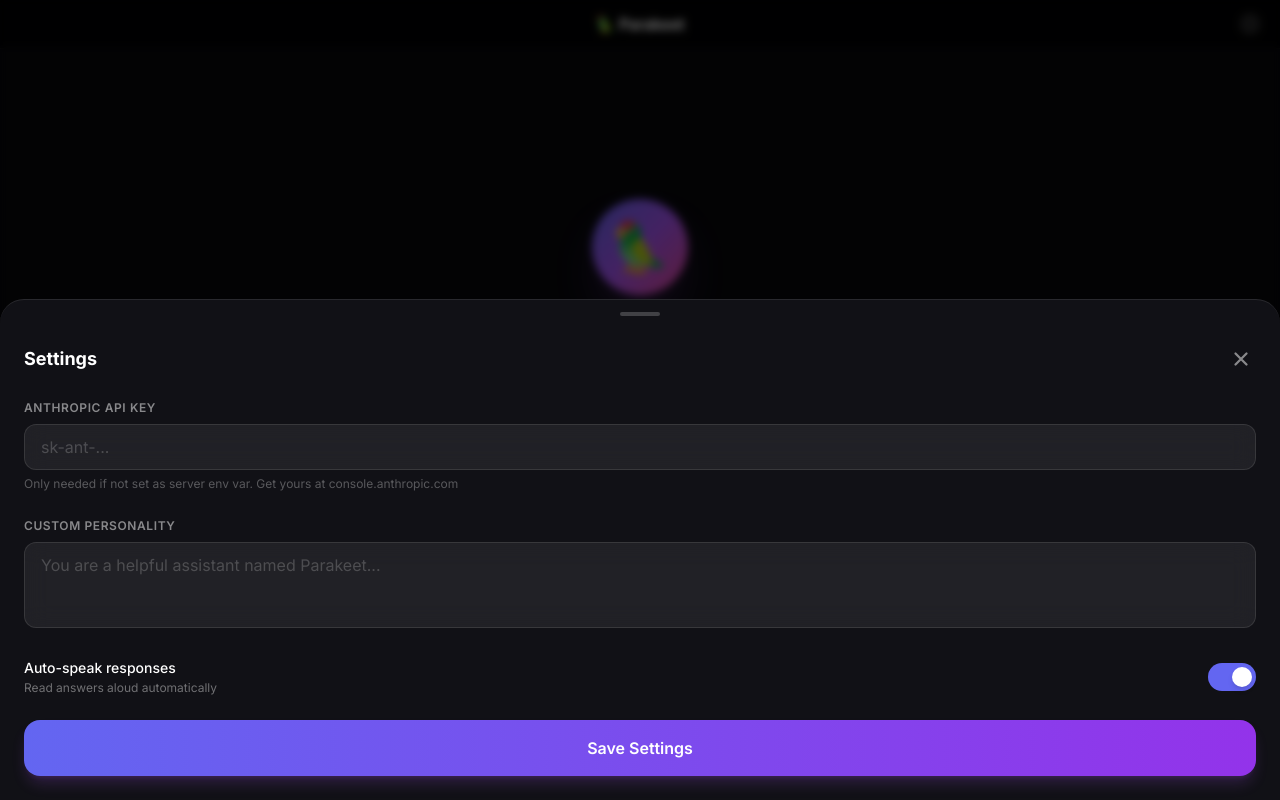
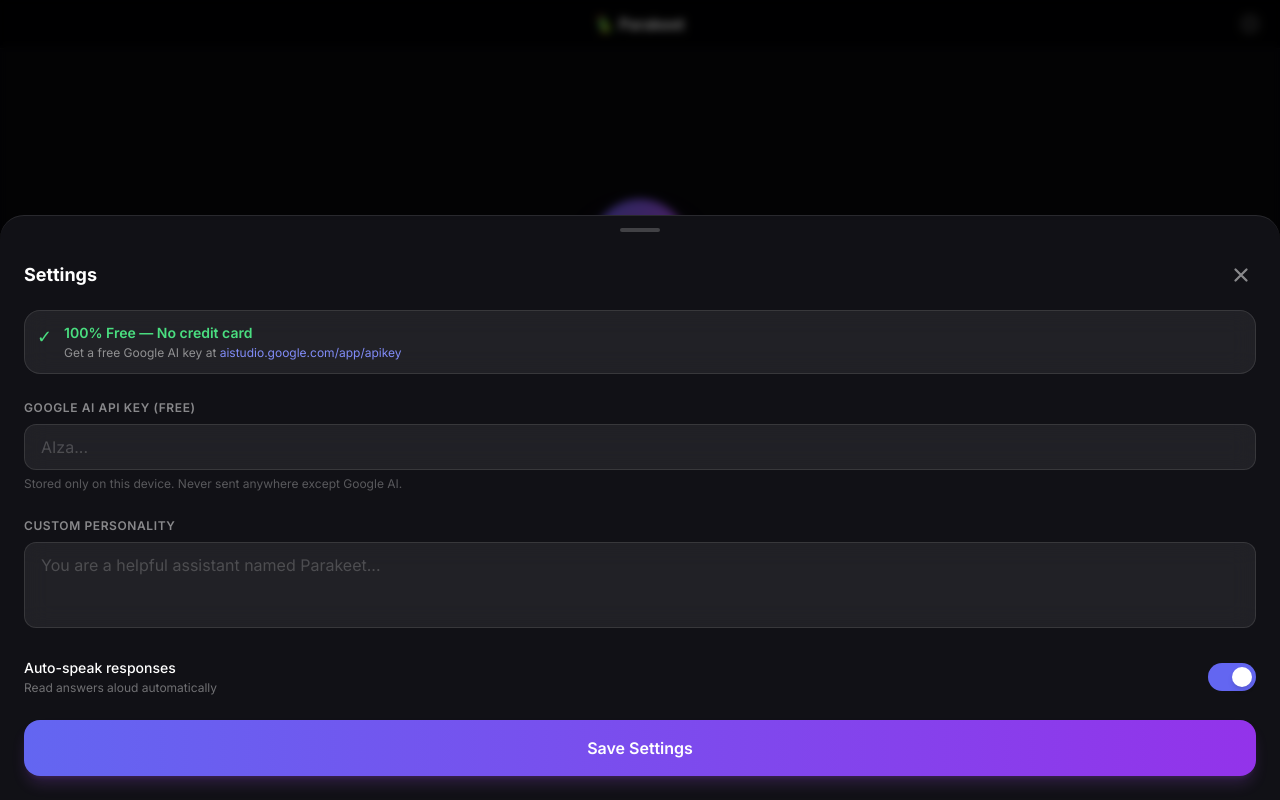
Before and after one commit to tech-programming-hub/lead_intelligence_agent, a Next.js app in the folder parakeet-ai/: page / in a window 1280 px wide. Built offline with nearby package versions, Linux system fonts and the light colour scheme.

Commit message:
feat: switch to Google Gemini (free, no billing) — remove Anthropic SDK

```diff
--- a/parakeet-ai/package.json
+++ b/parakeet-ai/package.json
@@ -9,7 +9,7 @@
     "lint": "next lint"
   },
   "dependencies": {
-    "@anthropic-ai/sdk": "^0.36.3",
+    "@google/generative-ai": "^0.24.1",
     "next": "14.2.5",
     "react": "^18",
     "react-dom": "^18"
--- a/parakeet-ai/src/components/ChatInterface.tsx
+++ b/parakeet-ai/src/components/ChatInterface.tsx
@@ -1,7 +1,7 @@
 'use client';
 
 import { useState, useRef, useEffect, useCallback } from 'react';
-import Anthropic from '@anthropic-ai/sdk';
+import { GoogleGenerativeAI } from '@google/generative-ai';
 import MessageBubble, { Message } from './MessageBubble';
 import VoiceButton from './VoiceButton';
 import SettingsModal from './SettingsModal';
@@ -14,7 +14,7 @@ If asked who you are, say you're Parakeet, a personal AI assistant.`;
 const QUICK_PROMPTS = [
   'What can you do?',
   'Tell me a joke 😄',
-  'Explain something complex simply',
+  'Explain something simply',
   'Help me brainstorm',
 ];
 
@@ -42,9 +42,7 @@ export default function ChatInterface() {
     setApiKey(savedKey);
     setSystemPrompt(savedPrompt);
     setAutoSpeak(savedSpeak);
-    if (!savedKey) {
-      setTimeout(() => setShowSettings(true), 600);
-    }
+    if (!savedKey) setTimeout(() => setShowSettings(true), 600);
   }, []);
 
   useEffect(() => {
@@ -79,7 +77,7 @@ export default function ChatInterface() {
       setError('');
 
       if (!apiKey) {
-        setError('Add your Anthropic API key in Settings to start chatting.');
+        setError('Add your free Google AI API key in Settings to start chatting.');
         setShowSettings(true);
         return;
       }
@@ -98,45 +96,53 @@ export default function ChatInterface() {
         timestamp: new Date(),
       };
 
+      // capture current messages BEFORE state update (for history)
+      const prevMessages = messages;
+
       setMessages((prev) => [...prev, userMsg, assistantMsg]);
       setInput('');
       setTranscript('');
       setIsLoading(true);
 
       try {
-        const client = new Anthropic({ apiKey: apiKey.trim(), dangerouslyAllowBrowser: true });
-        const history = [...messages, userMsg].map((m) => ({
-          role: m.role as 'user' | 'assistant',
-          content: m.content,
+        const genAI = new GoogleGenerativeAI(apiKey.trim());
+        const model = genAI.getGenerativeModel({
+          model: 'gemini-1.5-flash',
+          systemInstruction: systemPrompt?.trim() || DEFAULT_SYSTEM,
+        });
+
+        // Build conversation history (all previous messages)
+        const history = prevMessages.map((m) => ({
+          role: m.role === 'assistant' ? 'model' : 'user',
+          parts: [{ text: m.content }],
         }));
 
-        const stream = client.messages.stream({
-          model: 'claude-haiku-4-5-20251001',
-          max_tokens: 1024,
-          system: systemPrompt?.trim() || DEFAULT_SYSTEM,
-          messages: history,
+        const chat = model.startChat({
+          history,
+          generationConfig: { maxOutputTokens: 1024 },
         });
 
+        const result = await chat.sendMessageStream(trimmed);
+
         let fullText = '';
-        for await (const chunk of stream) {
-          if (chunk.type === 'content_block_delta' && chunk.delta.type === 'text_delta') {
-            fullText += chunk.delta.text;
-            setMessages((prev) =>
-              prev.map((m) => (m.id === assistantId ? { ...m, content: fullText } : m))
-            );
-          }
+        for await (const chunk of result.stream) {
+          const chunkText = chunk.text();
+          fullText += chunkText;
+          setMessages((prev) =>
+            prev.map((m) => (m.id === assistantId ? { ...m, content: fullText } : m))
+          );
         }
 
         if (fullText) speakText(fullText);
       } catch (err: any) {
         const msg =
-          err?.status === 401
+          err?.message?.includes('API_KEY') || err?.message?.includes('API key')
             ? 'Invalid API key. Please check your key in Settings.'
             : err?.message || 'Something went wrong. Please try again.';
         setMessages((prev) =>
           prev.map((m) => (m.id === assistantId ? { ...m, content: `⚠️ ${msg}` } : m))
         );
-        if (err?.status === 401) setError(msg);
+        if (msg.includes('key')) setError(msg);
       } finally {
         setIsLoading(false);
       }
@@ -157,7 +163,6 @@ export default function ChatInterface() {
     recognition.lang = 'en-US';
 
     recognition.onstart = () => setIsRecording(true);
-
     recognition.onresult = (event: any) => {
       let interim = '';
       let final = '';
@@ -174,12 +179,7 @@ export default function ChatInterface() {
         setTranscript(interim);
       }
     };
-
-    recognition.onerror = () => {
-      setIsRecording(false);
-      setTranscript('');
-    };
-
+    recognition.onerror = () => { setIsRecording(false); setTranscript(''); };
     recognition.onend = () => setIsRecording(false);
 
     recognitionRef.current = recognition;
@@ -254,10 +254,7 @@ export default function ChatInterface() {
             {error && (
               <div className="glass rounded-2xl p-4 text-sm text-orange-300 max-w-xs text-left">
                 ⚠️ {error}
-                <button
-                  onClick={() => setShowSettings(true)}
-                  className="block mt-2 text-indigo-400 underline"
-                >
+                <button onClick={() => setShowSettings(true)} className="block mt-2 text-indigo-400 underline">
                   Open Settings →
                 </button>
               </div>
@@ -282,14 +279,12 @@ export default function ChatInterface() {
         <div ref={messagesEndRef} />
       </div>
 
-      {/* Transcript preview */}
       {transcript && (
         <div className="px-5 py-2 text-white/50 text-sm italic border-t border-white/[0.06] bg-black/50 flex-shrink-0">
           {transcript}
         </div>
       )}
 
-      {/* Speaking indicator */}
       {isSpeaking && (
         <div className="px-4 pb-1 flex-shrink-0">
           <button
@@ -298,11 +293,7 @@ export default function ChatInterface() {
           >
             <div className="flex gap-0.5 items-center">
               {[1, 2, 3, 4, 5].map((i) => (
-                <div
-                  key={i}
-                  className="wave-bar w-1 bg-indigo-400 rounded-full"
-                  style={{ animationDelay: `${(i - 1) * 0.12}s` }}
-                />
+                <div key={i} className="wave-bar w-1 bg-indigo-400 rounded-full" style={{ animationDelay: `${(i - 1) * 0.12}s` }} />
               ))}
             </div>
             <span>Speaking… tap to stop</span>
@@ -315,13 +306,7 @@ export default function ChatInterface() {
         className="flex-shrink-0 px-4 pt-3 bg-black/70 backdrop-blur-xl border-t border-white/[0.06]"
         style={{ paddingBottom: 'calc(env(safe-area-inset-bottom) + 12px)' }}
       >
-        <form
-          onSubmit={(e) => {
-            e.preventDefault();
-            sendMessage(input);
-          }}
-          className="flex items-center gap-3"
-        >
+        <form onSubmit={(e) => { e.preventDefault(); sendMessage(input); }} className="flex items-center gap-3">
           <div className="flex-1 glass rounded-2xl flex items-center px-4 py-3 min-h-[48px]">
             <input
               ref={inputRef}
@@ -339,28 +324,14 @@ export default function ChatInterface() {
                 disabled={isLoading}
                 className="ml-2 w-8 h-8 rounded-full bg-gradient-to-br from-indigo-500 to-purple-600 flex items-center justify-center active:opacity-80 transition-opacity flex-shrink-0"
               >
-                <svg
-                  width="14"
-                  height="14"
-                  viewBox="0 0 24 24"
-                  fill="none"
-                  stroke="white"
-                  strokeWidth="2.5"
-                  strokeLinecap="round"
-                  strokeLinejoin="round"
-                >
+                <svg width="14" height="14" viewBox="0 0 24 24" fill="none" stroke="white" strokeWidth="2.5" strokeLinecap="round" strokeLinejoin="round">
                   <line x1="22" y1="2" x2="11" y2="13" />
                   <polygon points="22 2 15 22 11 13 2 9 22 2" />
                 </svg>
               </button>
             )}
           </div>
-          <VoiceButton
-            isRecording={isRecording}
-            isLoading={isLoading}
-            onStart={startRecording}
-            onStop={stopRecording}
-          />
+          <VoiceButton isRecording={isRecording} isLoading={isLoading} onStart={startRecording} onStop={stopRecording} />
         </form>
       </div>
 
--- a/parakeet-ai/src/components/SettingsModal.tsx
+++ b/parakeet-ai/src/components/SettingsModal.tsx
@@ -19,7 +19,6 @@ export default function SettingsModal({ apiKey, systemPrompt, autoSpeak, onClose
     <div className="fixed inset-0 z-50 flex items-end">
       <div className="absolute inset-0 bg-black/60 backdrop-blur-sm" onClick={onClose} />
       <div className="relative w-full bg-[#111116] border-t border-white/10 rounded-t-3xl px-6 pb-[calc(env(safe-area-inset-bottom)+24px)] pt-6 space-y-5">
-        {/* Handle */}
         <div className="absolute top-3 left-1/2 -translate-x-1/2 w-10 h-1 rounded-full bg-white/20" />
 
         <div className="flex items-center justify-between">
@@ -31,21 +30,39 @@ export default function SettingsModal({ apiKey, systemPrompt, autoSpeak, onClose
           </button>
         </div>
 
+        {/* Free API Key notice */}
+        <div className="glass rounded-2xl p-3 flex gap-3 items-start">
+          <span className="text-green-400 text-lg">✓</span>
+          <div>
+            <p className="text-sm font-semibold text-green-400">100% Free — No credit card</p>
+            <p className="text-xs text-white/50 mt-0.5">
+              Get a free Google AI key at{' '}
+              <span className="text-indigo-400">aistudio.google.com/app/apikey</span>
+            </p>
+          </div>
+        </div>
+
         <div className="space-y-1.5">
-          <label className="text-xs font-semibold text-white/50 uppercase tracking-wider">Anthropic API Key</label>
+          <label className="text-xs font-semibold text-white/50 uppercase tracking-wider">
+            Google AI API Key (Free)
+          </label>
           <input
             type="password"
             value={key}
             onChange={(e) => setKey(e.target.value)}
-            placeholder="sk-ant-..."
+            placeholder="AIza..."
             style={{ fontSize: '16px' }}
-            className="w-full glass rounded-xl px-4 py-3 text-sm text-white placeholder-white/20 outline-none focus:border-indigo-500/50"
+            className="w-full glass rounded-xl px-4 py-3 text-sm text-white placeholder-white/20 outline-none"
           />
-          <p className="text-xs text-white/30">Only needed if not set as server env var. Get yours at console.anthropic.com</p>
+          <p className="text-xs text-white/30">
+            Stored only on this device. Never sent anywhere except Google AI.
+          </p>
         </div>
 
         <div className="space-y-1.5">
-          <label className="text-xs font-semibold text-white/50 uppercase tracking-wider">Custom Personality</label>
+          <label className="text-xs font-semibold text-white/50 uppercase tracking-wider">
+            Custom Personality
+          </label>
           <textarea
             value={prompt}
             onChange={(e) => setPrompt(e.target.value)}
@@ -63,15 +80,9 @@ export default function SettingsModal({ apiKey, systemPrompt, autoSpeak, onClose
           </div>
           <button
             onClick={() => setSpeak(!speak)}
-            className={`w-12 h-7 rounded-full transition-colors duration-200 flex items-center px-1 ${
-              speak ? 'bg-indigo-500' : 'bg-white/20'
-            }`}
+            className={`w-12 h-7 rounded-full transition-colors duration-200 flex items-center px-1 ${speak ? 'bg-indigo-500' : 'bg-white/20'}`}
           >
-            <div
-              className={`w-5 h-5 rounded-full bg-white shadow-md transition-transform duration-200 ${
-                speak ? 'translate-x-5' : 'translate-x-0'
-              }`}
-            />
+            <div className={`w-5 h-5 rounded-full bg-white shadow-md transition-transform duration-200 ${speak ? 'translate-x-5' : 'translate-x-0'}`} />
           </button>
         </div>
 
```
Also changed, not shown: 1 other file (tests, documents, lock files or other folders).
